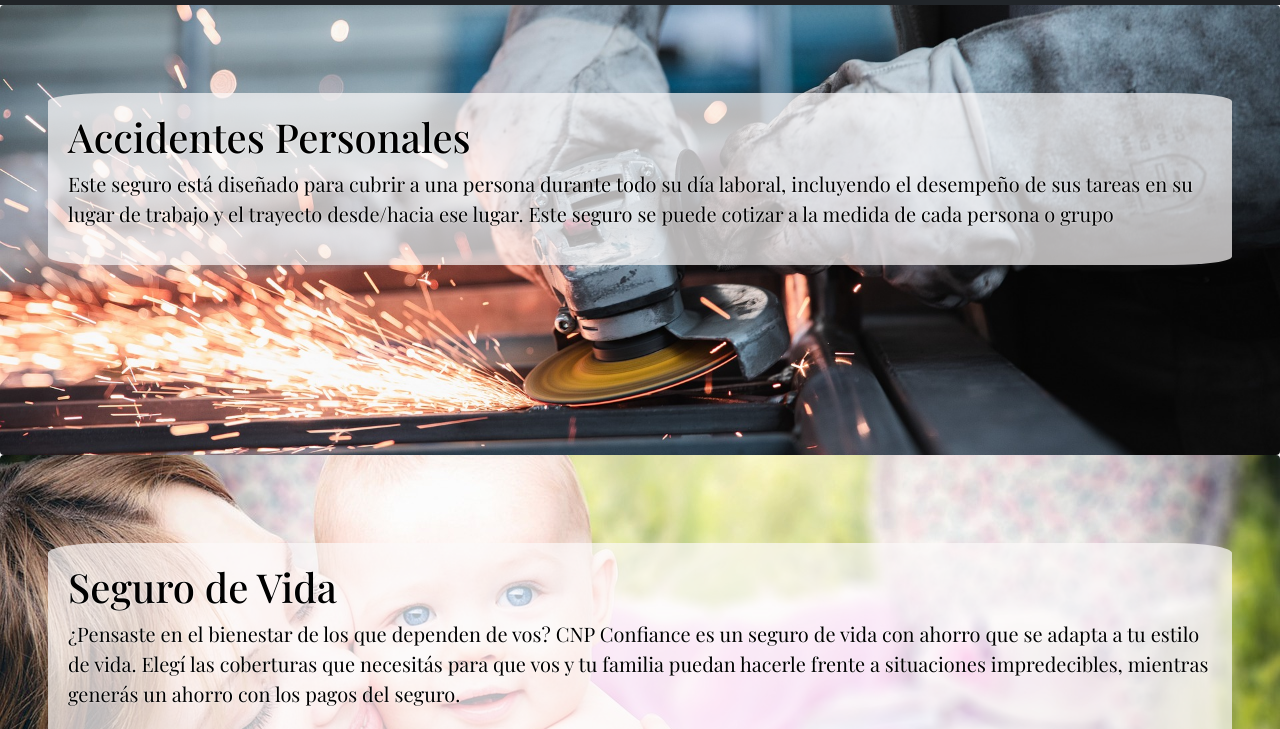
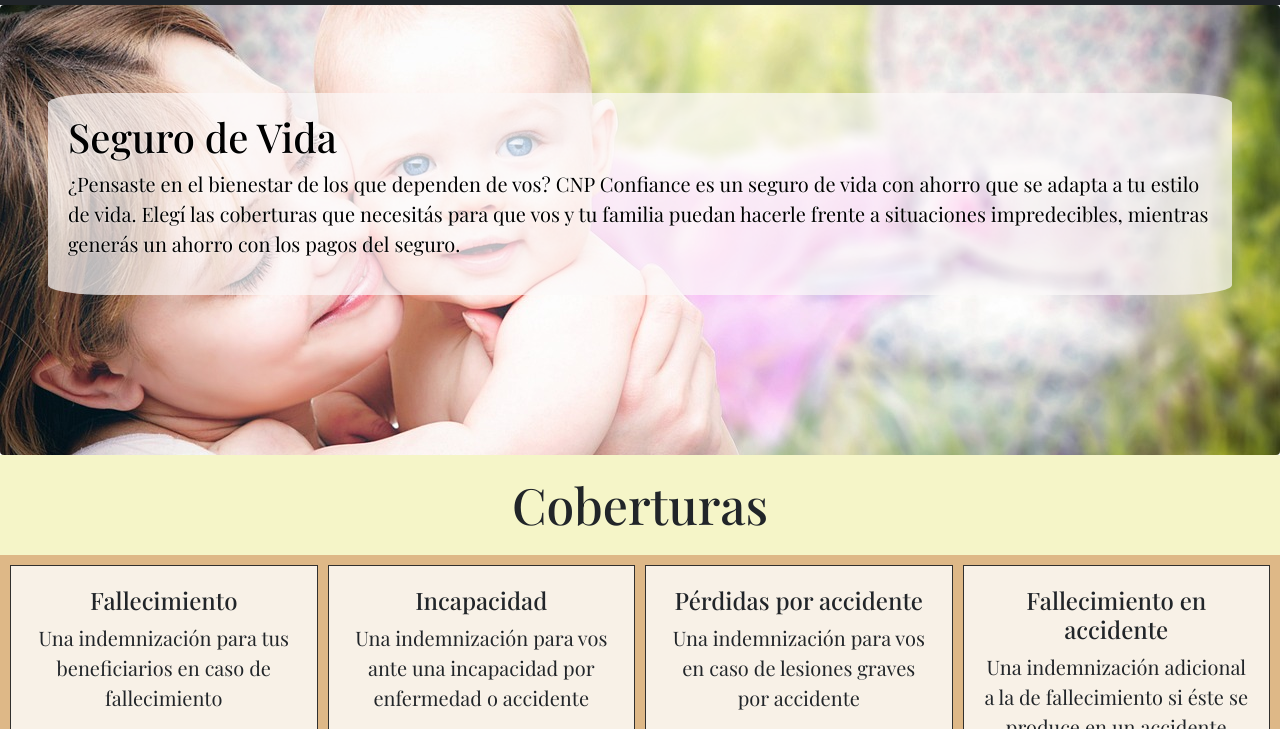
Before and after one commit to MatiasMaranzana/MatiasMaranzana, a plain HTML site: page paginas/seguros de vida.html in a window 1280 px wide. Shown: the part 71-800 px from the top of the page. Drawn offline with nearby package versions, Linux system fonts and the light colour scheme; a web font is replaced by a local one.

Commit message:
entrega final

```diff
--- a/paginas/seguros de vida.html
+++ b/paginas/seguros de vida.html
@@ -40,12 +40,6 @@
             </div>
           </nav>
     </header>
-    <div class="mt-0 p-5 bg-primary text-black rounded accidentes">
-      <div class="accidentesTexto">
-        <h1>Accidentes Personales</h1>
-        <p>Este seguro está diseñado para cubrir a una persona durante todo su día laboral, incluyendo el desempeño de sus tareas en su lugar de trabajo y el trayecto desde/hacia ese lugar. Este seguro se puede cotizar a la medida de cada persona o grupo</p>
-    </div>
-    </div>
     <div class="mt-0 p-5 bg-primary text-black rounded seg">
       <div class="seguroDeVidaTexto">
       <h1>Seguro de Vida</h1>
```
